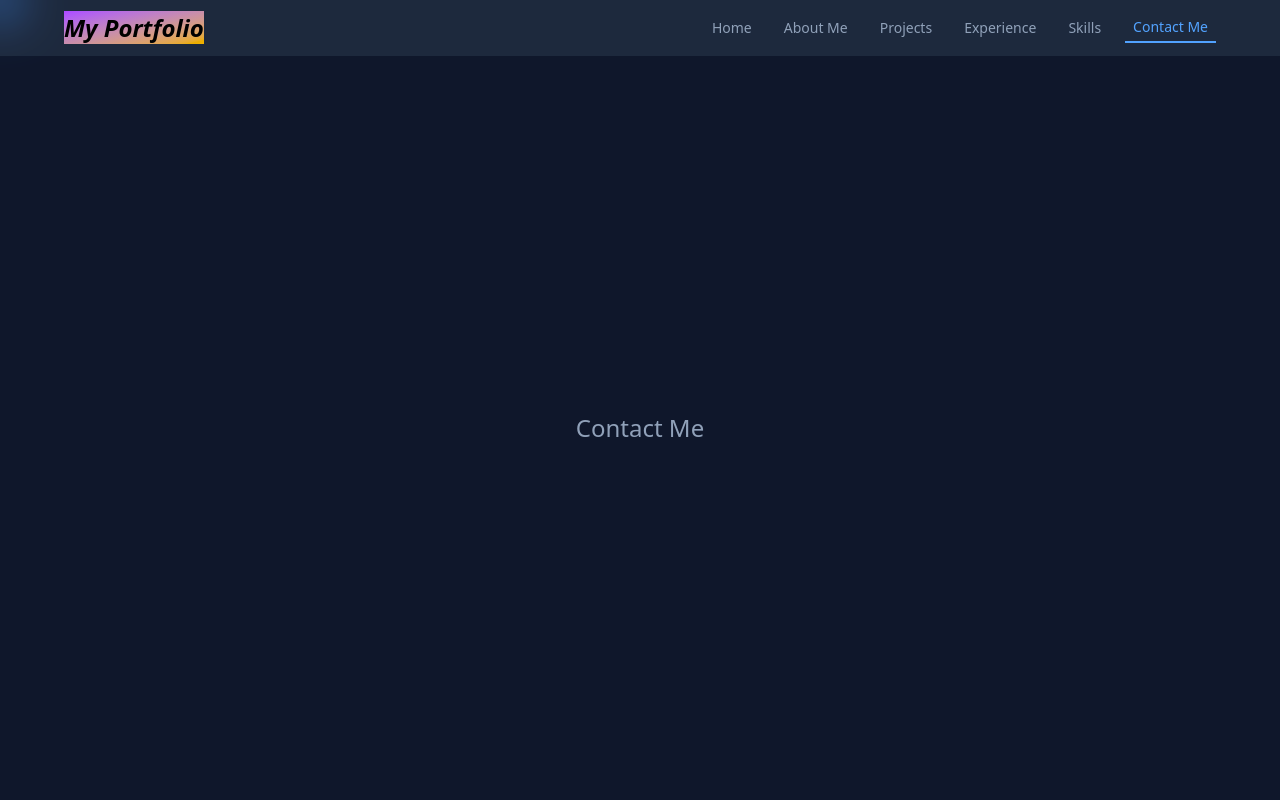
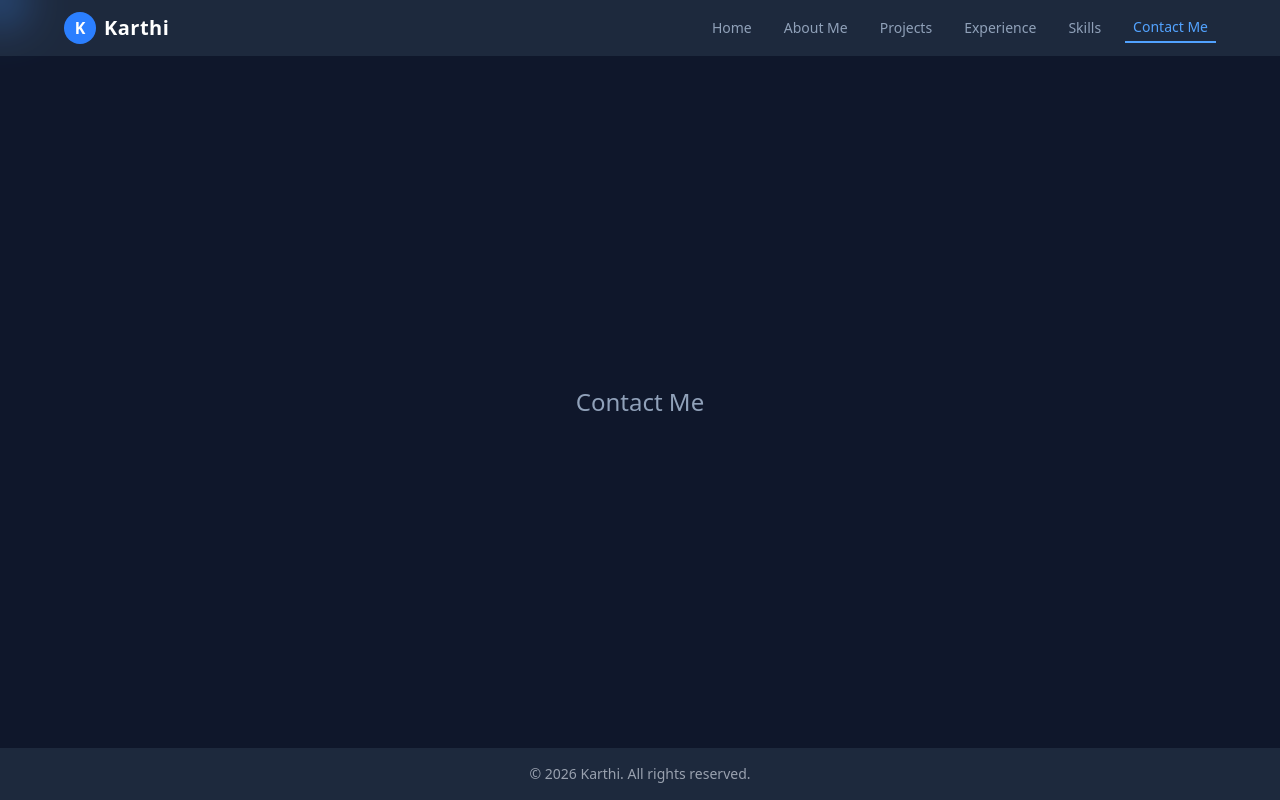
Before and after one commit to karthi-mr/my-portfolio, a React (Vite) app: page /contact in a window 1280 px wide. Built offline with nearby package versions, Linux system fonts and the light colour scheme.

Commit message:
added footer and altered navbar

```diff
--- a/src/components/Footer.tsx
+++ b/src/components/Footer.tsx
@@ -2,9 +2,9 @@ import type { ReactElement } from "react";
 
 function Footer(): ReactElement {
   return (
-    <>
-
-    </>
+    <footer className="bg-slate-800 text-sm text-center text-gray-400 py-4 mt-auto">
+      &copy; {new Date().getFullYear()} Karthi. All rights reserved.
+    </footer>
   );
 }
 
--- a/src/components/Layout.tsx
+++ b/src/components/Layout.tsx
@@ -1,5 +1,6 @@
 import type { ReactElement } from "react";
 import Navbar from "./Navbar.tsx";
+import Footer from "./Footer.tsx";
 
 type LayoutProps = {
   children: ReactElement
@@ -9,9 +10,10 @@ function Layout({ children }: LayoutProps): ReactElement {
   return (
     <div className="min-h-screen flex flex-col">
       <Navbar />
-      <main className="grow flex flex-col min-h-0">
+      <main className="grow flex flex-col min-h-0 m-6">
         {children}
       </main>
+      <Footer />
     </div>
   );
 }
--- a/src/components/Navbar.tsx
+++ b/src/components/Navbar.tsx
@@ -10,11 +10,12 @@ function Navbar(): ReactElement {
       <div className="w-[90%] h-full flex justify-between items-center">
         {/* header icon */}
         <div>
-          <span
-            className="text-2xl italic font-bold bg-linear-to-br from-purple-500 to-yellow-500 text-black"
-          >
-            My Portfolio
-          </span>
+          <div className="flex items-center space-x-2">
+            <div className="w-8 h-8 bg-blue-500 text-white flex items-center justify-center rounded-full font-bold">
+              K
+            </div>
+            <span className="text-xl font-semibold tracking-wide text-white">Karthi</span>
+          </div>
         </div>
 
         {/* Nav links */}
```
